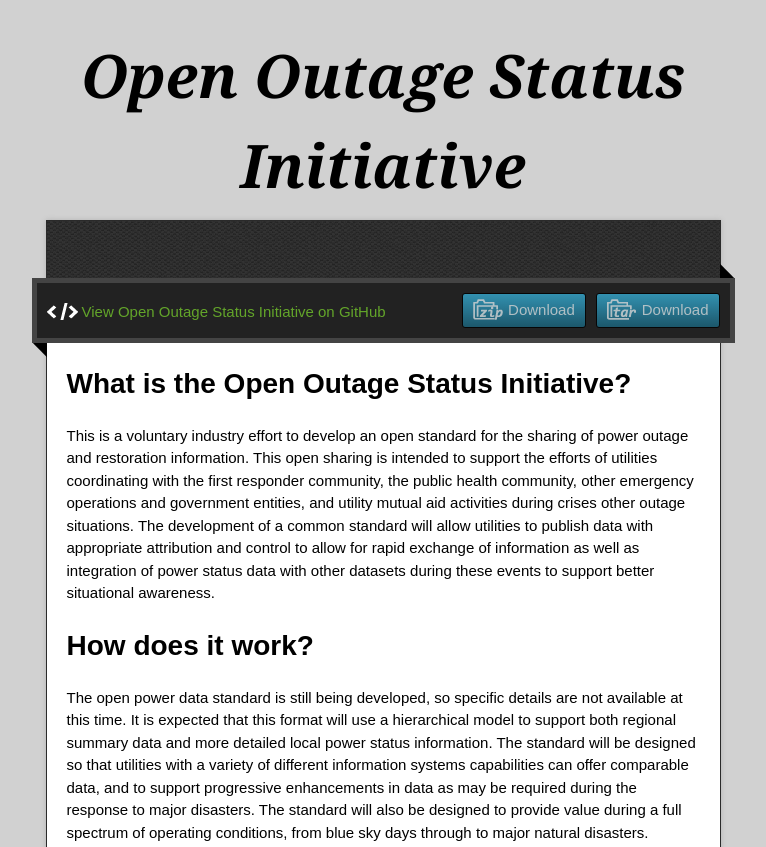
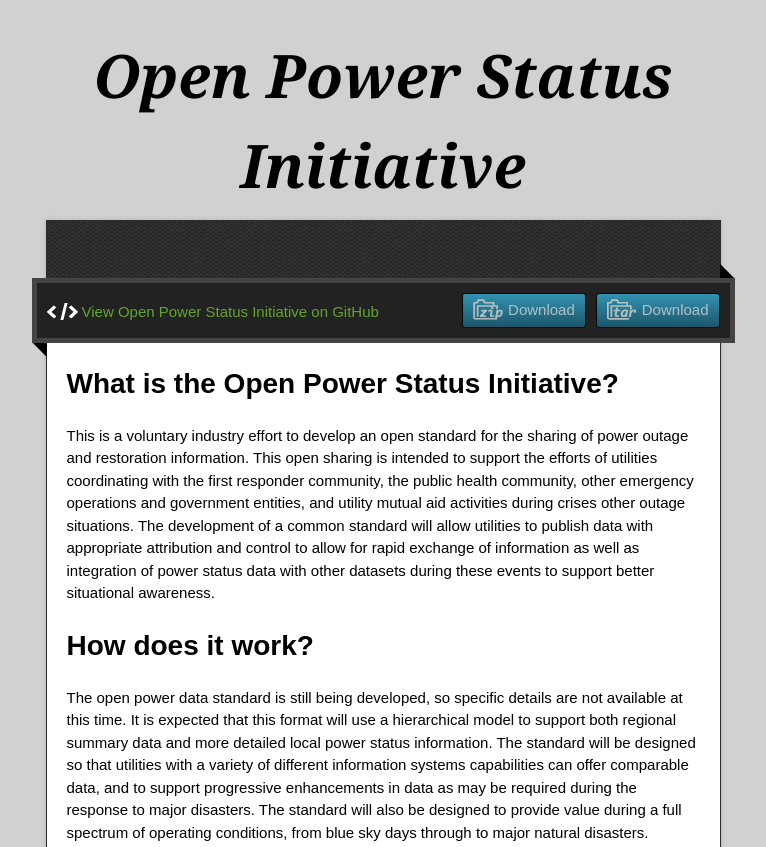
Before and after one commit to peterdisalvo/open-power-status, a plain HTML site: page index.html in a window 1280 px wide. Shown: the top 847 px of the page, without its empty margins (257-1023 px from the left). Drawn offline with nearby package versions, Linux system fonts and the light colour scheme.

```diff
--- a/index.html
+++ b/index.html
@@ -11,7 +11,7 @@
   <script type="text/javascript" src="https://ajax.googleapis.com/ajax/libs/jquery/1.7.1/jquery.min.js"></script>
   <script type="text/javascript" src="javascripts/script.js"></script>
 
-  <title>Open Outage Status Initiative</title>
+  <title>Open Power Status Initiative</title>
   <meta name="description" content="">
 
   <meta name="viewport" content="width=device-width,initial-scale=1">
@@ -22,7 +22,7 @@
 
   <div class="wrapper">
     <header>
-      <h1 class="title">Open Outage Status Initiative</h1>
+      <h1 class="title">Open Power Status Initiative</h1>
     </header>
     <div id="container">
       <p class="tagline"></p>
@@ -31,13 +31,13 @@
         <div class="inner">
           <a href="https://github.com/iFactor/open-power-status/tarball/master" class="download-button tar"><span>Download</span></a>
           <a href="https://github.com/iFactor/open-power-status/zipball/master" class="download-button zip"><span>Download</span></a>
-          <a href="https://github.com/iFactor/open-power-status" class="code">View Open Outage Status Initiative on GitHub</a>
+          <a href="https://github.com/iFactor/open-power-status" class="code">View Open Power Status Initiative on GitHub</a>
         </div>
         <span class="blc"></span><span class="trc"></span>
         </div>
         <article class="markdown-body">
           <h1>
-<a name="what-is-the-open-outage-status-initiative" class="anchor" href="#what-is-the-open-outage-status-initiative"><span class="octicon octicon-link"></span></a>What is the Open Outage Status Initiative?</h1>
+<a name="what-is-the-open-power-status-initiative" class="anchor" href="#what-is-the-open-power-status-initiative"><span class="octicon octicon-link"></span></a>What is the Open Power Status Initiative?</h1>
 
 <p>This is a voluntary industry effort to develop an open standard for the sharing of power outage and restoration information. This open sharing is intended to support the efforts of utilities coordinating with the first responder community, the public health community, other emergency operations and government entities, and utility mutual aid activities during crises other outage situations. The development of a common standard will allow utilities to publish data with appropriate attribution and control to allow for rapid exchange of information as well as integration of power status data with other datasets during these events to support better situational awareness. </p>
 
@@ -65,7 +65,7 @@
     </div>
     <footer>
       <div class="owner">
-      <p><a href="https://github.com/iFactor" class="avatar"><img src="https://avatars0.githubusercontent.com/u/3075863?s=60" width="48" height="48"/></a> <a href="https://github.com/iFactor">iFactor</a> maintains <a href="https://github.com/iFactor/open-power-status">Open Outage Status Initiative</a></p>
+      <p><a href="https://github.com/iFactor" class="avatar"><img src="https://avatars0.githubusercontent.com/u/3075863?s=60" width="48" height="48"/></a> <a href="https://github.com/iFactor">iFactor</a> maintains <a href="https://github.com/iFactor/open-power-status">Open Power Status Initiative</a></p>
 
 
       </div>
```
Also changed, not shown: params.json (+1 -1 lines).
